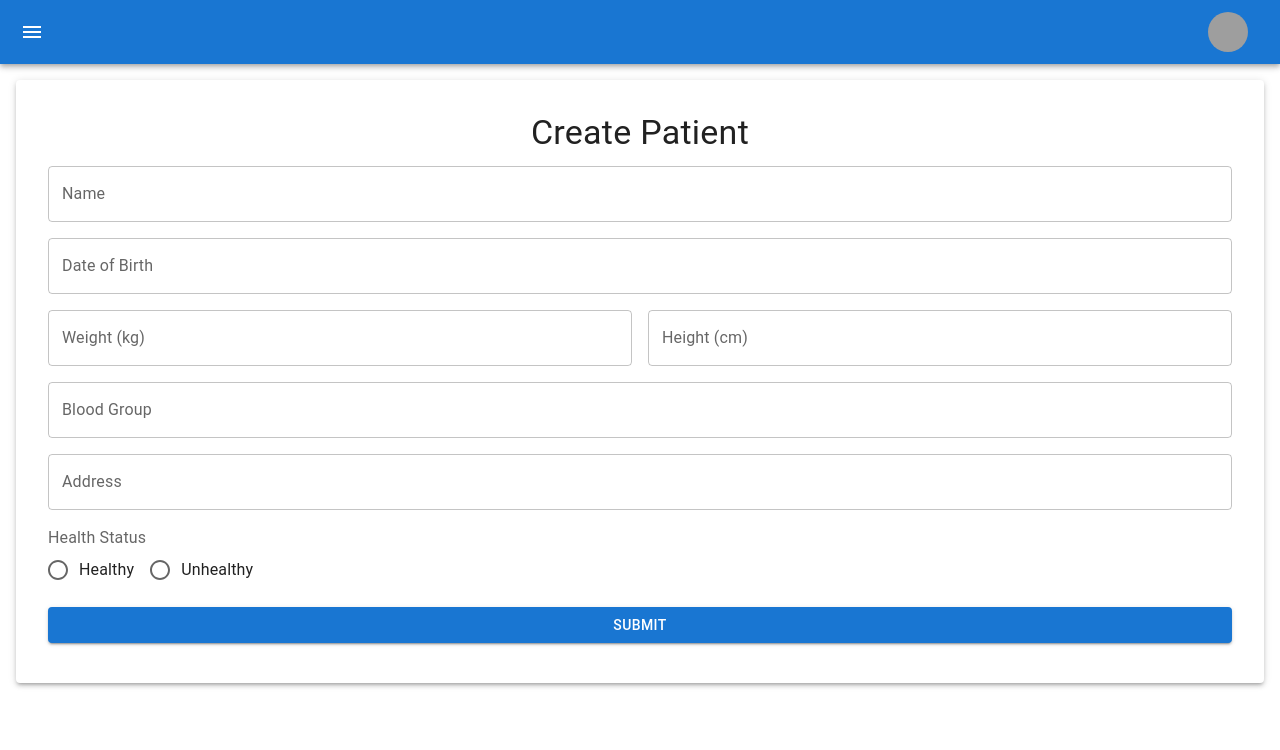
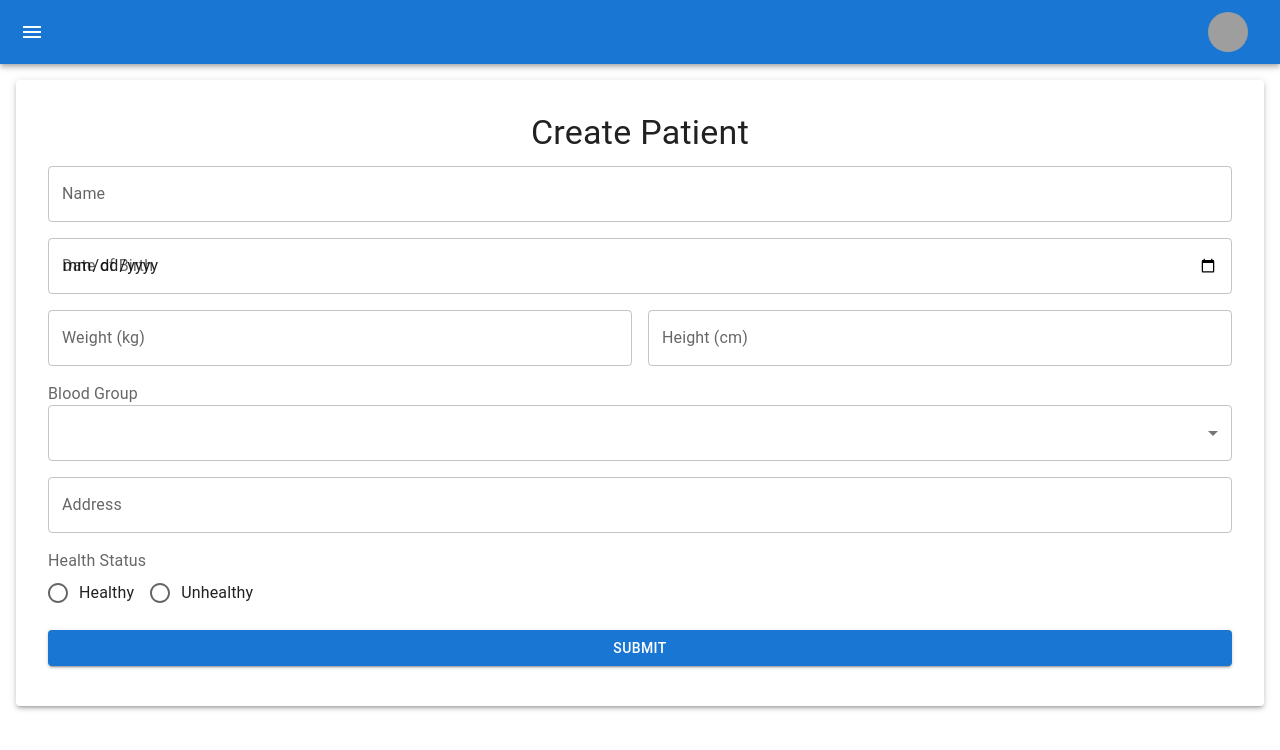
Before and after one commit to Ajaywagh2298/healthy-footprints-web, a React (Create React App) app: page /createPatient in a window 1280 px wide. Shown: the top 750 px of the page. Built offline with nearby package versions, Linux system fonts and the light colour scheme; grey boxes are pictures that could not be loaded.

Commit message:
version 6

```diff
--- a/src/App.js
+++ b/src/App.js
@@ -50,15 +50,18 @@ function ProtectedRoute({ children }) {
     const checkAuth = async () => {
       if (user && user.token && user.uid) {
         try {
-          const response = await axios.get(`${BACKEND_HOST_URL}/api/auth/authUser/${user.uid}`,
-            {
+          const response = await axios.get(`${BACKEND_HOST_URL}/api/auth/authUser/${user.uid}`, {
             headers: {
               'Content-Type': 'application/json',
               'Access-Control-Allow-Origin': 'https://healthy-footprints-web.vercel.app'
             },
             withCredentials: true, // This includes cookies in the request if your backend expects them
           });
-          if (!(response.data && response.data.token === user.token && response.data.logout == 1)) {
+
+          const dataArray = response.data;
+          const isValidUser = dataArray.some(obj => obj.token === user.token && obj.logout === 1);
+
+          if (!isValidUser) {
             navigate('/', { replace: true });
           }
         } catch (error) {
--- a/src/Screens/CreatePatientScreen.js
+++ b/src/Screens/CreatePatientScreen.js
@@ -12,7 +12,8 @@ import {
   FormLabel,
   Card,
   CardContent,
-  Container,
+  Select,
+  MenuItem,
 } from '@mui/material';
 import axios from 'axios';
 import { BACKEND_HOST_URL } from '../config/config';
@@ -26,9 +27,10 @@ export default function CreatePatientScreen({ user }) {
     weight: '',
     height: '',
     bloodGroup: '',
+    otherBloodGroup: '',
     address: '',
     healthStatus: '',
-    staffUid: user?.uid || '', // Use logged-in user's UID
+    staffUid: user?.uid || '',
   });
   const [errors, setErrors] = useState({});
   const navigate = useNavigate();
@@ -53,11 +55,10 @@ export default function CreatePatientScreen({ user }) {
     if (!validate()) return;
 
     try {
-      await axios.post(`${BACKEND_HOST_URL}/api/patients`, form ,
-      {
+      await axios.post(`${BACKEND_HOST_URL}/api/patients`, form, {
         headers: {
           'Content-Type': 'application/json',
-          'Access-Control-Allow-Origin': 'https://healthy-footprints-web.vercel.app'
+          'Access-Control-Allow-Origin': 'https://healthy-footprints-web.vercel.app',
         },
         withCredentials: true, // This includes cookies in the request if your backend expects them
       });
@@ -67,6 +68,7 @@ export default function CreatePatientScreen({ user }) {
         weight: '',
         height: '',
         bloodGroup: '',
+        otherBloodGroup: '',
         address: '',
         healthStatus: '',
         staffUid: user?.uid || '',
@@ -103,6 +105,7 @@ export default function CreatePatientScreen({ user }) {
                   fullWidth
                   label="Date of Birth"
                   variant="outlined"
+                  type="date"
                   value={form.dateOfBirth}
                   onChange={(e) => handleChange('dateOfBirth', e.target.value)}
                   error={Boolean(errors.dateOfBirth)}
@@ -135,15 +138,45 @@ export default function CreatePatientScreen({ user }) {
                 />
               </Grid>
               <Grid item xs={12}>
+                <FormControl fullWidth variant="outlined" error={Boolean(errors.bloodGroup)}>
+                  <FormLabel>Blood Group</FormLabel>
+                  <Select
+                    value={form.bloodGroup === 'Other' ? form.otherBloodGroup || 'Other' : form.bloodGroup}
+                    onChange={(e) => {
+                      const value = e.target.value;
+                      if (value === 'Other') {
+                        setForm({ ...form, bloodGroup: 'Other', otherBloodGroup: '' });
+                      } else {
+                        setForm({ ...form, bloodGroup: value, otherBloodGroup: '' });
+                      }
+                    }}
+                  >
+                    <MenuItem value="" disabled>
+                      Select Blood Group
+                    </MenuItem>
+                    <MenuItem value="A+">A+</MenuItem>
+                    <MenuItem value="A-">A-</MenuItem>
+                    <MenuItem value="B+">B+</MenuItem>
+                    <MenuItem value="B-">B-</MenuItem>
+                    <MenuItem value="AB+">AB+</MenuItem>
+                    <MenuItem value="AB-">AB-</MenuItem>
+                    <MenuItem value="O+">O+</MenuItem>
+                    <MenuItem value="O-">O-</MenuItem>
+                    <MenuItem value="Other">Other</MenuItem>
+                  </Select>
+                  {form.bloodGroup === 'Other' && (
                     <TextField
                       fullWidth
-                  label="Blood Group"
+                      label="Specify Other Blood Group"
                       variant="outlined"
-                  value={form.bloodGroup}
-                  onChange={(e) => handleChange('bloodGroup', e.target.value)}
-                  error={Boolean(errors.bloodGroup)}
+                      value={form.otherBloodGroup}
+                      onChange={(e) => handleChange('otherBloodGroup', e.target.value)}
+                      error={Boolean(errors.otherBloodGroup)}
                       helperText={errors.bloodGroup}
+                      sx={{marginTop : 2}}
                     />
+                  )}
+                </FormControl>
               </Grid>
               <Grid item xs={12}>
                 <TextField
--- a/src/Screens/DashboardScreen.js
+++ b/src/Screens/DashboardScreen.js
@@ -273,7 +273,10 @@ export default function DashboardScreen() {
                         boxShadow: 1,
                     }}
                 >
-                    {loading ? <CircularProgress /> : filteredPatients.map(renderPatient)}
+                    {/* {loading ? <CircularProgress /> : filteredPatients.map(renderPatient)} */}
+                    <Typography variant="h6" sx={{ margin: 2 }}>
+                    No Patient Available
+                </Typography>
                 </Box>
 
                 {/* Patient Details Dialog */}
```
Lines whose indentation alone changed are shown as unchanged.
